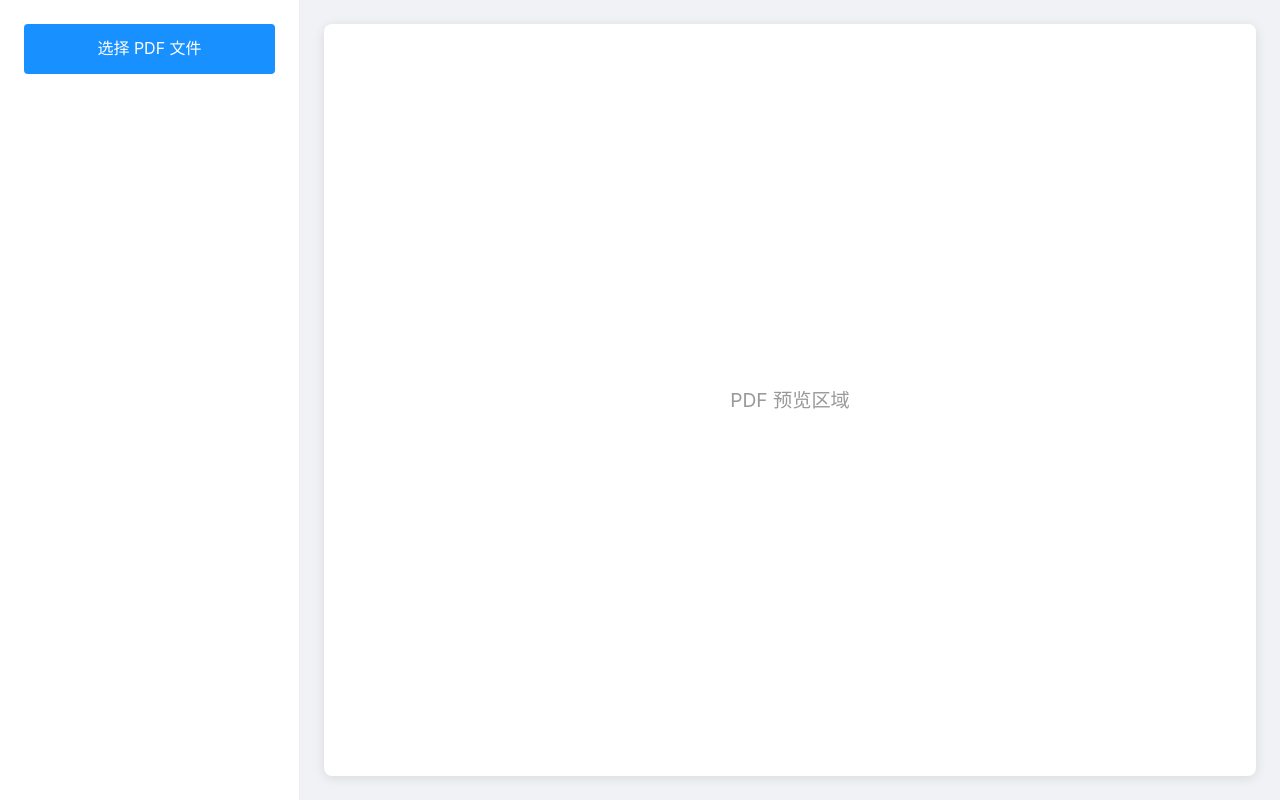
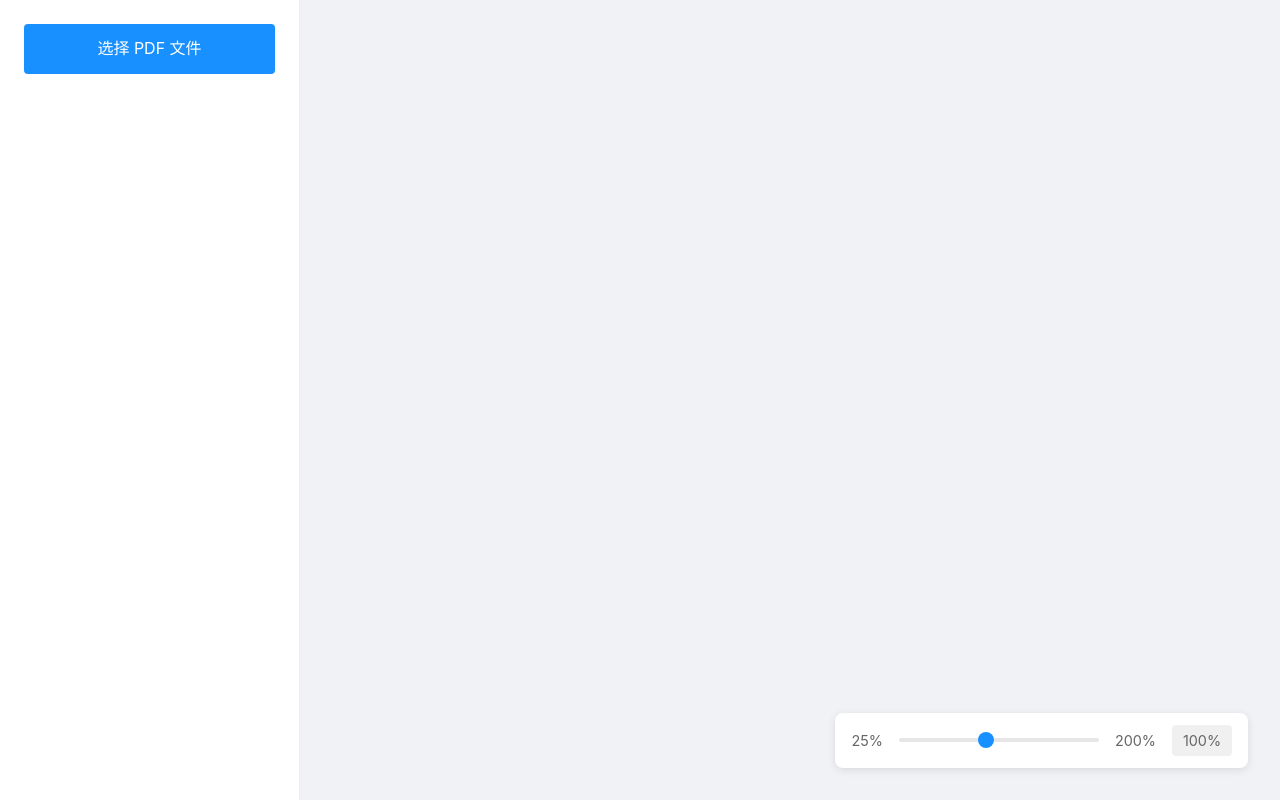
Before and after one commit to Linhieng/pdf-utils, a Vue app: page /preview in a window 1280 px wide. Built offline with nearby package versions, Linux system fonts and the light colour scheme.

Commit message:
完成预览窗口的展示

```diff
--- a/src/renderer/src/App.vue
+++ b/src/renderer/src/App.vue
@@ -1,66 +1,19 @@
 <script setup>
 import { ref } from 'vue'
+import LeftPanel from './components/LeftPanel.vue'
+import RightPanel from './components/RightPanel.vue'
 
-const fileName = ref('')
-const filePath = ref('')
-const pdfInfo = ref(null)
+const totalPages = ref(0)
 
-// 处理文件选择
-const handleFileSelect = async (event) => {
-  const file = event.target.files[0]
-  if (file && file.type === 'application/pdf') {
-    fileName.value = file.name
-    filePath.value = file.path // Electron 提供的本地文件路径
-
-    try {
-      // 获取PDF信息
-      const info = await window.electron.ipcRenderer.invoke('get-pdf-info', {
-        filePath: file.path
-      })
-      console.log(info)
-      pdfInfo.value = info
-    } catch (error) {
-      console.error('Error getting PDF info:', error)
-    }
-  }
+const handleFileSelected = ({ info }) => {
+  totalPages.value = info.numPages
 }
 </script>
 
 <template>
   <div class="container">
-    <div class="sidebar">
-      <div class="file-section">
-        <div class="file-input-container">
-          <input
-            type="file"
-            id="pdfFile"
-            accept=".pdf"
-            class="file-input"
-            @change="handleFileSelect"
-          >
-          <label for="pdfFile" class="file-input-label">
-            <span class="button-text">选择 PDF 文件</span>
-          </label>
-        </div>
-      </div>
-
-      <div class="info-section" v-if="pdfInfo">
-        <div class="info-item">
-          <div class="info-label">文件名</div>
-          <div class="info-value">{{ pdfInfo.fileName }}</div>
-        </div>
-        <div class="info-item">
-          <div class="info-label">总页数</div>
-          <div class="info-value">{{ pdfInfo.numPages }} 页</div>
-        </div>
-      </div>
-    </div>
-
-    <div class="preview-container">
-      <div class="preview-placeholder">
-        PDF 预览区域
-      </div>
-    </div>
+    <LeftPanel @file-selected="handleFileSelected" />
+    <RightPanel :total-pages="totalPages" />
   </div>
 </template>
 
@@ -70,90 +23,4 @@ const handleFileSelect = async (event) => {
   background-color: #f0f2f5;
   display: flex;
 }
-
-.sidebar {
-  width: 300px;
-  background: white;
-  padding: 1.5rem;
-  border-right: 1px solid #eee;
-  display: flex;
-  flex-direction: column;
-  gap: 1.5rem;
-}
-
-.preview-container {
-  flex: 1;
-  padding: 1.5rem;
-  display: flex;
-  justify-content: center;
-  align-items: center;
-}
-
-.preview-placeholder {
-  width: 100%;
-  height: 100%;
-  background: white;
-  border-radius: 8px;
-  display: flex;
-  justify-content: center;
-  align-items: center;
-  color: #999;
-  font-size: 1.2rem;
-  box-shadow: 0 2px 12px rgba(0, 0, 0, 0.1);
-}
-
-.file-input-container {
-  margin-bottom: 1rem;
-}
-
-.file-input {
-  display: none;
-}
-
-.file-input-label {
-  display: inline-block;
-  padding: 0.75rem 1.5rem;
-  background-color: #1890ff;
-  color: white;
-  border-radius: 4px;
-  cursor: pointer;
-  font-weight: 500;
-  transition: background-color 0.2s;
-  width: 100%;
-  text-align: center;
-}
-
-.file-input-label:hover {
-  background-color: #40a9ff;
-}
-
-.info-section {
-  background-color: #fafafa;
-  border-radius: 6px;
-  padding: 1rem;
-}
-
-.info-item {
-  background: white;
-  padding: 1rem;
-  border-radius: 4px;
-  border: 1px solid #f0f0f0;
-  margin-bottom: 1rem;
-}
-
-.info-item:last-child {
-  margin-bottom: 0;
-}
-
-.info-label {
-  color: #8c8c8c;
-  font-size: 0.9rem;
-  margin-bottom: 0.5rem;
-}
-
-.info-value {
-  color: #262626;
-  font-size: 1rem;
-  word-break: break-word;
-}
 </style>
--- /dev/null
+++ b/src/renderer/src/components/LeftPanel.vue
@@ -0,0 +1,127 @@
+<template>
+  <div class="left-panel">
+    <div class="upload-section">
+      <div class="file-input-container">
+        <input
+          type="file"
+          id="pdfFile"
+          accept=".pdf"
+          class="file-input"
+          @change="handleFileSelect"
+        >
+        <label for="pdfFile" class="file-input-label">
+          <span class="button-text">选择 PDF 文件</span>
+        </label>
+      </div>
+    </div>
+
+    <div class="info-section" v-if="pdfInfo">
+      <h2 class="info-title">PDF 文件信息</h2>
+      <div class="info-content">
+        <div class="info-item">
+          <div class="info-label">文件名</div>
+          <div class="info-value">{{ pdfInfo.fileName }}</div>
+        </div>
+        <div class="info-item">
+          <div class="info-label">总页数</div>
+          <div class="info-value">{{ pdfInfo.numPages }} 页</div>
+        </div>
+      </div>
+    </div>
+  </div>
+</template>
+
+<script setup>
+import { ref } from 'vue'
+
+const emit = defineEmits(['file-selected'])
+const pdfInfo = ref(null)
+
+const handleFileSelect = async (event) => {
+  const file = event.target.files[0]
+  if (file && file.type === 'application/pdf') {
+    try {
+      const info = await window.electron.ipcRenderer.invoke('get-pdf-info', {
+        filePath: file.path
+      })
+      pdfInfo.value = info
+      emit('file-selected', { file, info })
+    } catch (error) {
+      console.error('Error getting PDF info:', error)
+    }
+  }
+}
+</script>
+
+<style scoped>
+.left-panel {
+  width: 300px;
+  background: white;
+  padding: 1.5rem;
+  border-right: 1px solid #eee;
+  display: flex;
+  flex-direction: column;
+  gap: 2rem;
+  height: 100vh;
+  overflow-y: auto;
+}
+
+.file-input {
+  display: none;
+}
+
+.file-input-label {
+  display: inline-block;
+  padding: 0.75rem 1.5rem;
+  background-color: #1890ff;
+  color: white;
+  border-radius: 4px;
+  cursor: pointer;
+  font-weight: 500;
+  transition: background-color 0.2s;
+  width: 100%;
+  text-align: center;
+}
+
+.file-input-label:hover {
+  background-color: #40a9ff;
+}
+
+.info-section {
+  background-color: #fafafa;
+  border-radius: 6px;
+  padding: 1.5rem;
+}
+
+.info-title {
+  margin: 0 0 1rem 0;
+  color: #262626;
+  font-size: 1.1rem;
+  font-weight: 500;
+}
+
+.info-content {
+  display: flex;
+  flex-direction: column;
+  gap: 1rem;
+}
+
+.info-item {
+  background: white;
+  padding: 1rem;
+  border-radius: 4px;
+  border: 1px solid #f0f0f0;
+}
+
+.info-label {
+  color: #8c8c8c;
+  font-size: 0.9rem;
+  margin-bottom: 0.5rem;
+}
+
+.info-value {
+  color: #262626;
+  font-size: 1rem;
+  word-break: break-word;
+}
+</style>
--- /dev/null
+++ b/src/renderer/src/components/RightPanel.vue
@@ -0,0 +1,229 @@
+<template>
+  <div class="right-panel">
+    <div class="preview-area">
+      <div class="pages-container">
+        <div
+          v-for="page in pages"
+          :key="page"
+          class="page-wrapper"
+          :class="{ 'page-selected': selectedPages.has(page) }"
+          @click="togglePageSelection(page)"
+        >
+          <div
+            class="page-box"
+            :style="pageStyle"
+          >
+            <div class="page-content">
+              第 {{ page }} 页内容
+            </div>
+          </div>
+          <div class="page-number">{{ page }}/{{ props.totalPages }}</div>
+        </div>
+      </div>
+    </div>
+
+    <div class="control-panel">
+      <span class="scale-label">25%</span>
+      <input
+        type="range"
+        class="scale-slider"
+        min="25"
+        max="200"
+        step="1"
+        :value="scale"
+        @input="handleScaleChange"
+      >
+      <span class="scale-label">200%</span>
+      <span class="scale-value">{{ scale }}%</span>
+    </div>
+  </div>
+</template>
+
+<script setup>
+import { ref, computed } from 'vue'
+
+const props = defineProps({
+  totalPages: {
+    type: Number,
+    default: 0
+  }
+})
+
+const currentPage = ref(1)
+const scale = ref(100)
+const selectedPages = ref(new Set())
+
+const pages = computed(() =>
+  Array.from({ length: props.totalPages }, (_, i) => i + 1)
+)
+
+const handleScaleChange = (event) => {
+  scale.value = Number(event.target.value)
+}
+
+const togglePageSelection = (page) => {
+  // if (selectedPages.value.has(page)) {
+  //   selectedPages.value.delete(page)
+  // } else {
+  //   selectedPages.value.add(page)
+  // }
+}
+
+const pageStyle = computed(() => {
+  const baseWidth = 595 // A4 基础宽度
+  const scaledWidth = (baseWidth * scale.value) / 100
+
+  return {
+    width: `${scaledWidth}px`,
+    flexShrink: 0
+  }
+})
+</script>
+
+<style scoped>
+.right-panel {
+  flex: 1;
+  height: 100vh;
+  background-color: #f0f2f5;
+  position: relative;
+  overflow: hidden;
+  display: flex;
+  flex-direction: column;
+}
+
+.preview-area {
+  flex: 1;
+  overflow: auto;
+  padding: 2rem;
+}
+
+.pages-container {
+  display: flex;
+  flex-wrap: wrap;
+  gap: 2rem;
+  justify-content: space-evenly;
+  align-items: flex-start;
+  min-height: 100%;
+}
+
+.page-wrapper {
+  display: flex;
+  flex-direction: column;
+  align-items: center;
+  gap: 0.5rem;
+  cursor: pointer;
+  padding: 0.5rem;
+  border-radius: 12px;
+  transition: all 0.2s;
+}
+
+.page-wrapper:hover {
+  background: rgba(0, 0, 0, 0.02);
+}
+
+.page-wrapper.page-selected {
+  background: rgba(0, 0, 0, 0.03);
+}
+
+.page-box {
+  background: white;
+  border-radius: 8px;
+  box-shadow: 0 2px 8px rgba(0, 0, 0, 0.1);
+  transition: all 0.2s;
+}
+
+.page-selected .page-box {
+  box-shadow: 0 2px 8px rgba(0, 0, 0, 0.15);
+}
+
+.page-box:hover {
+  box-shadow: 0 4px 12px rgba(0, 0, 0, 0.15);
+}
+
+.page-content {
+  aspect-ratio: 595/842; /* A4 比例 */
+  display: flex;
+  justify-content: center;
+  align-items: center;
+  color: #999;
+  font-size: 1.2rem;
+  padding: 1rem;
+  background: white;
+  border-radius: 8px;
+}
+
+.page-number {
+  font-size: 0.8rem;
+  color: #666;
+  user-select: none;
+}
+
+.control-panel {
+  position: fixed;
+  right: 2rem;
+  bottom: 2rem;
+  display: flex;
+  align-items: center;
+  gap: 1rem;
+  background: white;
+  padding: 0.75rem 1rem;
+  border-radius: 8px;
+  box-shadow: 0 2px 8px rgba(0, 0, 0, 0.1);
+  z-index: 1000;
+}
+
+.scale-slider {
+  width: 200px;
+  height: 4px;
+  -webkit-appearance: none;
+  background: #e6e6e6;
+  outline: none;
+  border-radius: 2px;
+  cursor: pointer;
+}
+
+.scale-slider::-webkit-slider-thumb {
+  -webkit-appearance: none;
+  width: 16px;
+  height: 16px;
+  background: #1890ff;
+  border-radius: 50%;
+  cursor: pointer;
+  transition: all 0.2s;
+}
+
+.scale-slider::-webkit-slider-thumb:hover {
+  transform: scale(1.2);
+}
+
+.scale-slider::-moz-range-thumb {
+  width: 16px;
+  height: 16px;
+  background: #1890ff;
+  border: none;
+  border-radius: 50%;
+  cursor: pointer;
+  transition: all 0.2s;
+}
+
+.scale-slider::-moz-range-thumb:hover {
+  transform: scale(1.2);
+}
+
+.scale-label {
+  color: #666;
+  font-size: 0.9rem;
+  user-select: none;
+}
+
+.scale-value {
+  min-width: 60px;
+  padding: 0.25rem 0.5rem;
+  background: #f0f0f0;
+  border-radius: 4px;
+  color: #666;
+  font-size: 0.9rem;
+  text-align: center;
+  user-select: none;
+}
+</style>
```
Also changed, not shown: src/renderer/src/components/Versions.vue (deleted, +0 -13 lines).
